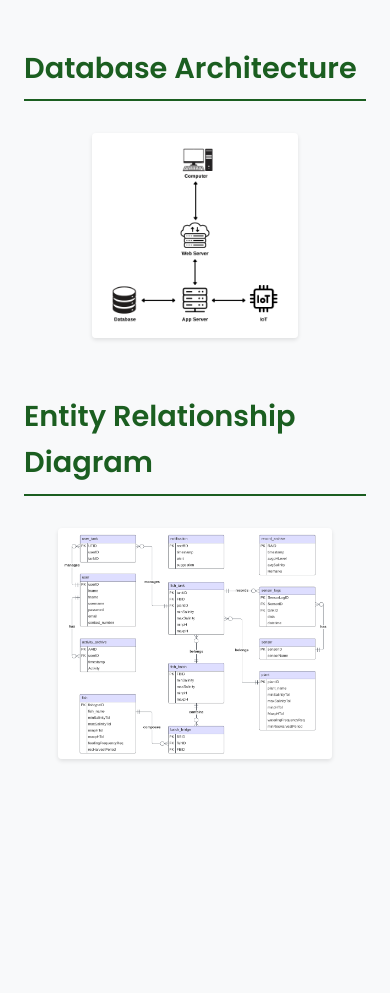
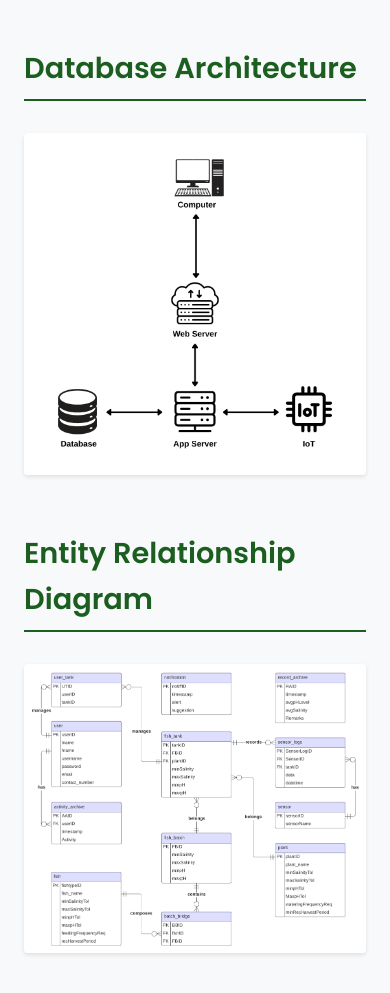
Before and after one commit to Yumegaarux/IT-108, a plain HTML site: page index.html in a window 390 px wide. Shown: the part 4320-5313 px from the top of the page. Before the commit the page ends 5142 px from the top, so only its background shows below. Drawn offline with Linux system fonts and the light colour scheme.

Commit message:
2nd update

```diff
--- a/styles.css
+++ b/styles.css
@@ -127,5 +127,8 @@ p {
     #aquaponics {
     margin: 1rem 0;
     margin-bottom: -2rem;
+    }
+    #img_DBA, #img_ERD {
+    max-width: 100%;
 }
 }
```
